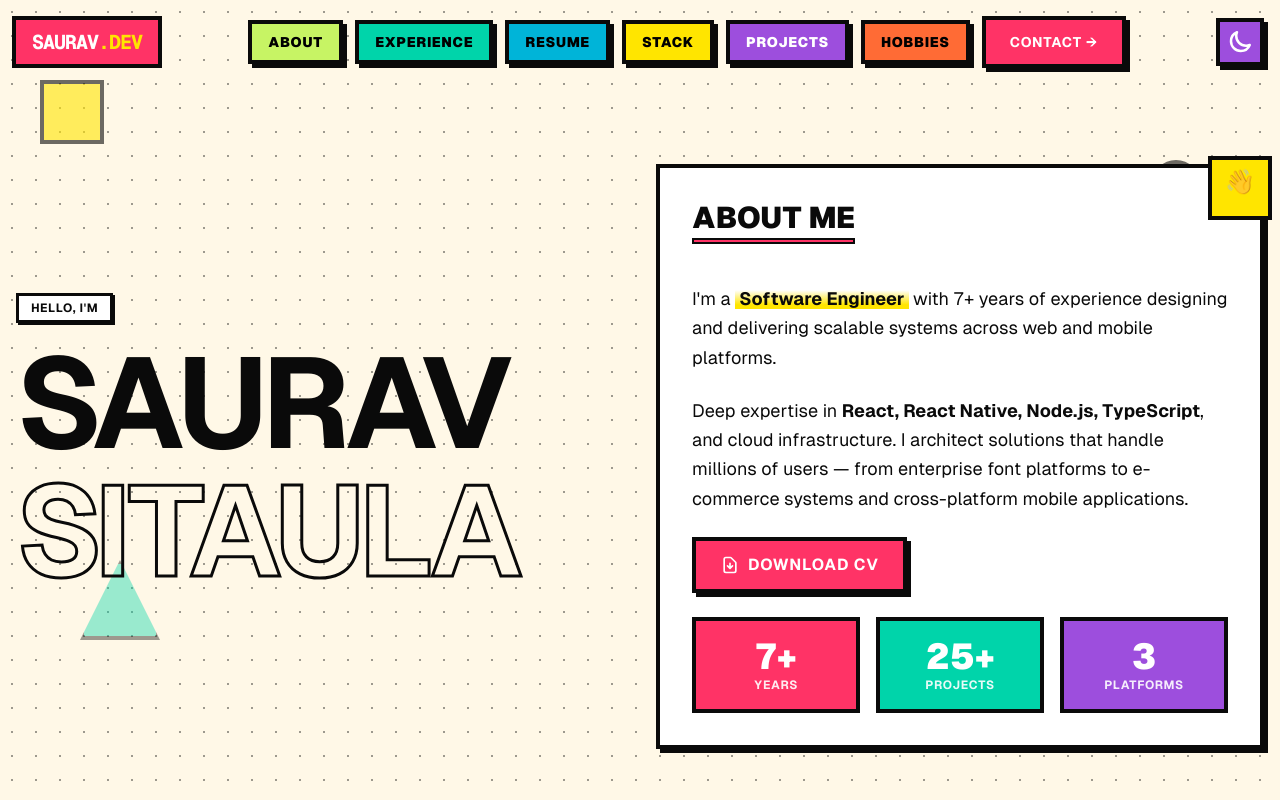
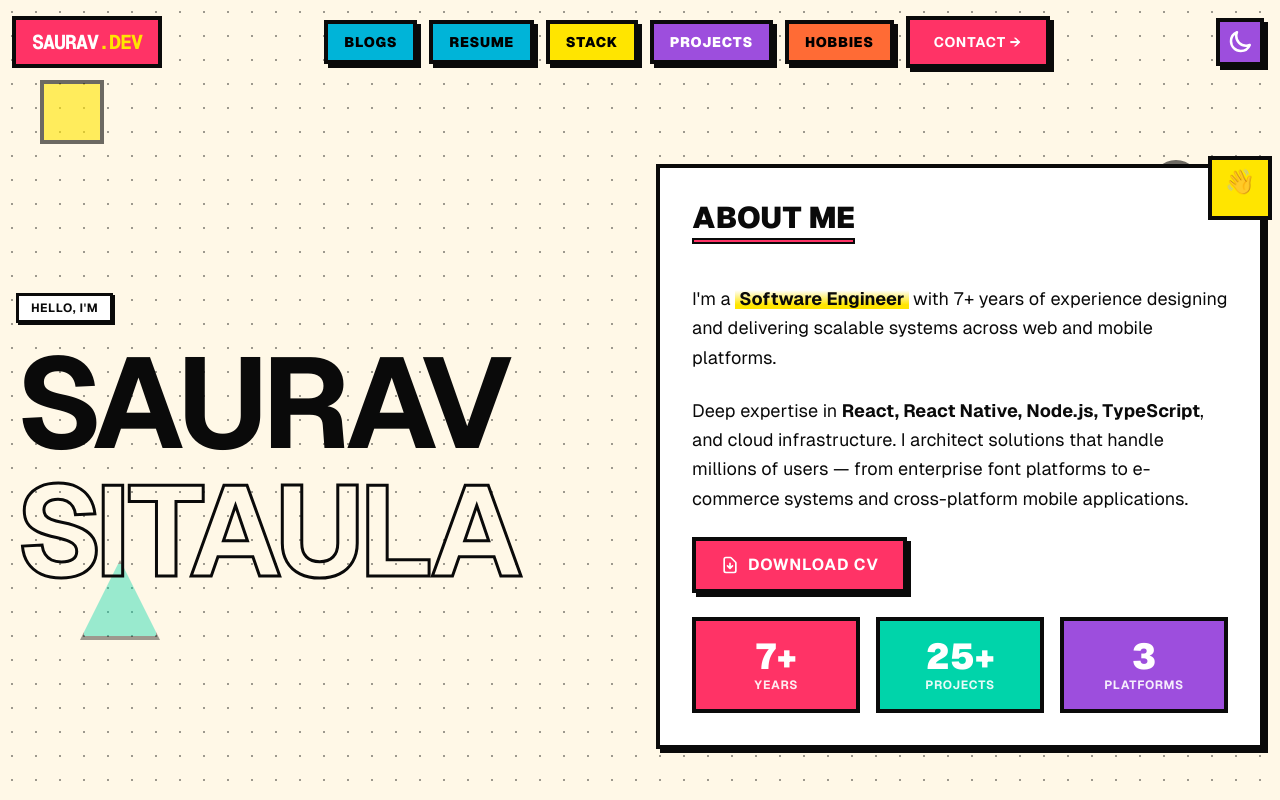
Before and after one commit to sourey/mydashboard-next, a Next.js app: page / in a window 1280 px wide. Shown: the top 800 px of the page. Built offline with nearby package versions, Linux system fonts and the light colour scheme.

Commit message:
blog link

```diff
--- a/src/components/Navbar.js
+++ b/src/components/Navbar.js
@@ -40,8 +40,10 @@ export default function Navbar() {
 
         {/* Desktop Menu */}
         <div className="hidden lg:flex gap-3 items-center">
-          <NavLink href="#about" color="bg-neo-lime text-black">About</NavLink>
-          <NavLink href="#experience" color="bg-neo-secondary text-black">Experience</NavLink>
+        <NavLink href="https://astro-blogs-mu.vercel.app/" color="bg-neo-blue text-black">Blogs</NavLink>
+
+          {/* <NavLink href="#about" color="bg-neo-lime text-black">About</NavLink>
+          <NavLink href="#experience" color="bg-neo-secondary text-black">Experience</NavLink> */}
           <NavLink href="#resume" color="bg-neo-blue text-black">Resume</NavLink>
           <NavLink href="#stack" color="bg-neo-accent text-black">Stack</NavLink>
           <NavLink href="#projects" color="bg-neo-purple text-white">Projects</NavLink>
@@ -54,6 +56,7 @@ export default function Navbar() {
           </a>
 
         </div>
+
         <ThemeToggle />
 
         {/* Mobile Menu Button + Theme Toggle */}
```
